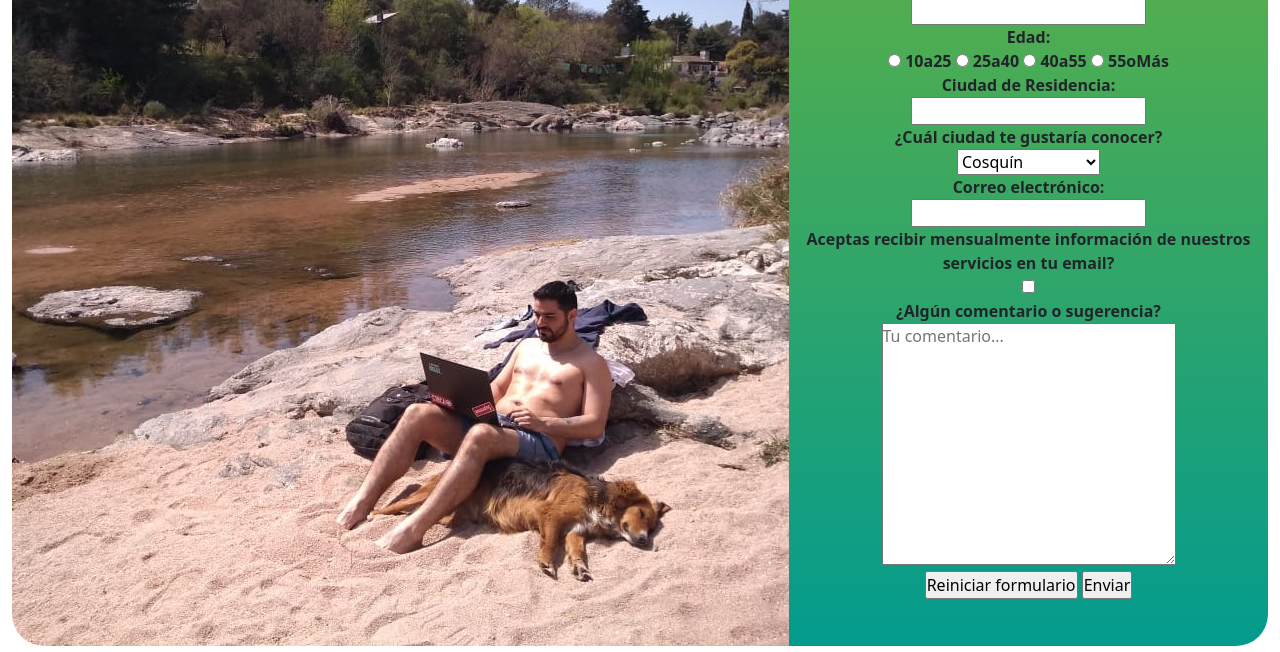
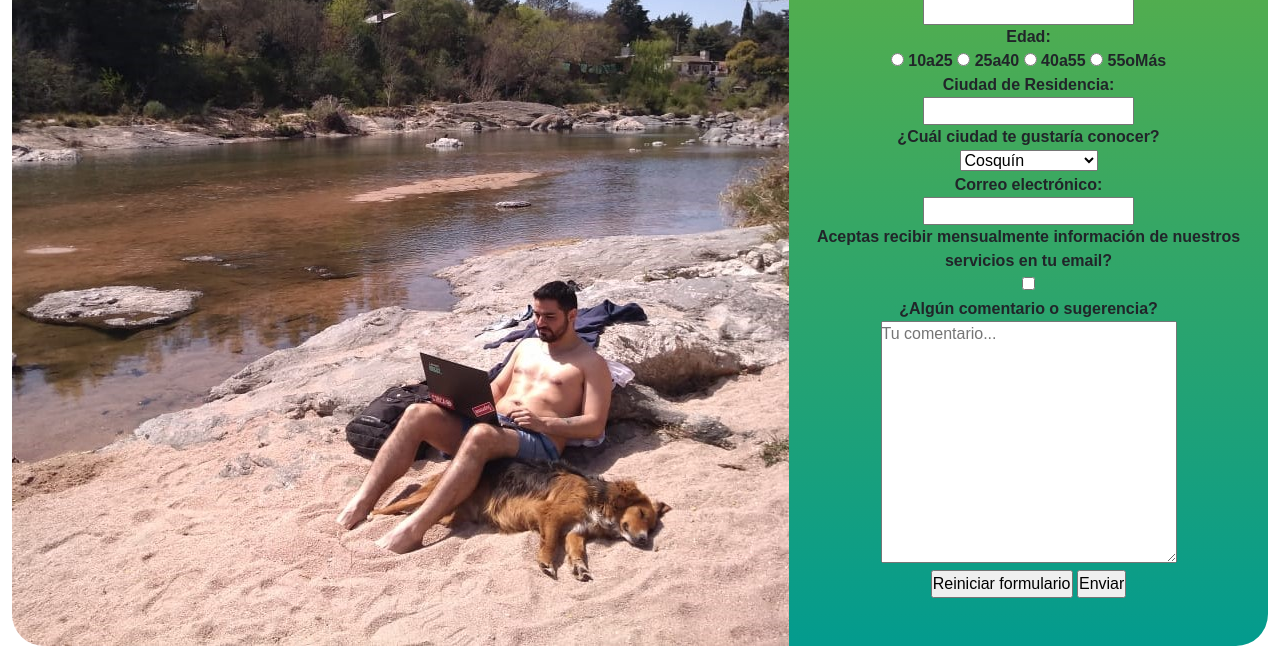
Before and after one commit to ijvas/Conociendo-Cordoba, a website: page pages/contactanos.html in a window 1280 px wide. Shown: the part 212-864 px from the top of the page. Drawn offline with nearby package versions, Linux system fonts and the light colour scheme.

Commit message:
Hemos corregido la media query más pequeña del formulario de contacto para poder visualizar correctamente el sitio desde un Iphone 5SE y hemos también cambiado su tipografía

```diff
--- a/pages/contactanos.html
+++ b/pages/contactanos.html
@@ -8,6 +8,8 @@
       <title>Conociendo Córdoba - Contactanos</title>
       <meta name="description" content="Formulario de contacto">
       <meta name="keywords" content="empresa, turismo, cordoba capital, carlos paz, santa rosa de calamuchita, cosquin, miramar, viajes, paseos, guia turistico, sierras, rios">
+      <link rel="preconnect" href="https://fonts.gstatic.com">
+      <link href="https://fonts.googleapis.com/css2?family=Montserrat&display=swap" rel="stylesheet">
       <link rel="stylesheet" href="https://cdnjs.cloudflare.com/ajax/libs/animate.css/4.1.1/animate.min.css"/>
       <link href="https://cdn.jsdelivr.net/npm/bootstrap@5.0.0/dist/css/bootstrap.min.css" rel="stylesheet" integrity="sha384-wEmeIV1mKuiNpC+IOBjI7aAzPcEZeedi5yW5f2yOq55WWLwNGmvvx4Um1vskeMj0" crossorigin="anonymous">
       <link rel="stylesheet" href="../src/css/styles.css" type="text/css">
--- a/src/scss/styles.scss
+++ b/src/scss/styles.scss
@@ -371,6 +371,7 @@ h2 {
     }
 
     .formularioPrincipal__form {
+        font-family: "Monserrat", sans-serif;
         text-align: center;
         background-color: $verdeCordoba;
         background: linear-gradient(to top,#039B8E, $verdeCordoba);
@@ -408,8 +409,6 @@ h2 {
 @media(min-width: 333px) {
 
     .formularioPrincipal__tituloDelFormulario {
-        font-family: $Impact;
-        color: black;
         font-size: 3.5rem;
     }
 }
@@ -420,9 +419,6 @@ h2 {
 
     .formularioPrincipal__form {
         width: 100%;
-        text-align: center;
-        background-color: $verdeCordoba;
-        background: linear-gradient(to top,#039B8E, $verdeCordoba);
     }
 
     .footerDeContactanos {
@@ -444,9 +440,6 @@ h2 {
 
     .formularioPrincipal__form {
         padding-top: 2rem;
-        text-align: center;
-        background-color: $verdeCordoba;
-        background: linear-gradient(to top,#039B8E, $verdeCordoba);
         border-bottom-right-radius: 2rem;
         border-top-right-radius: 2rem;
         border-bottom-left-radius: 0px;
```
Also changed, not shown: src/css/styles.css.
